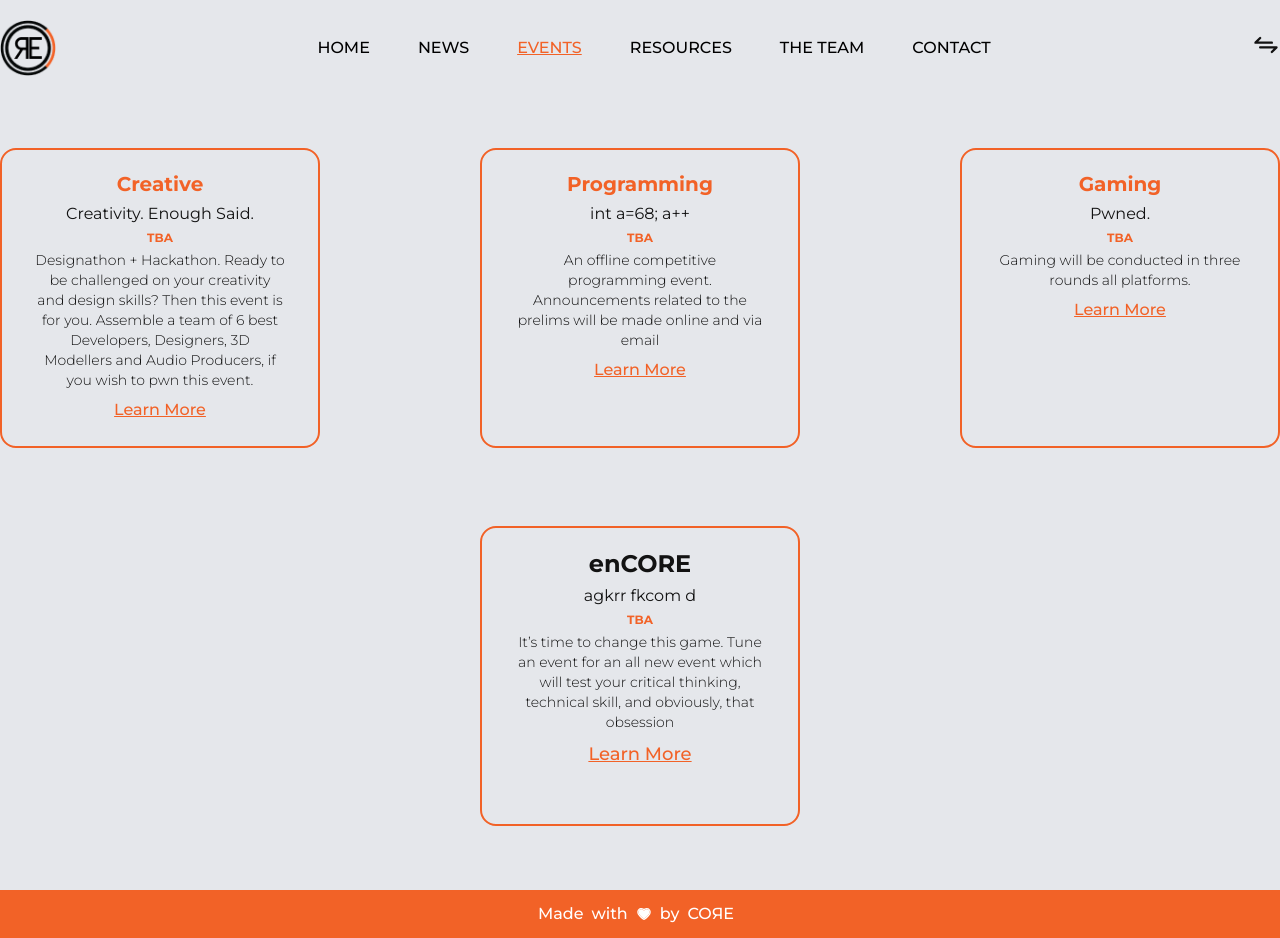
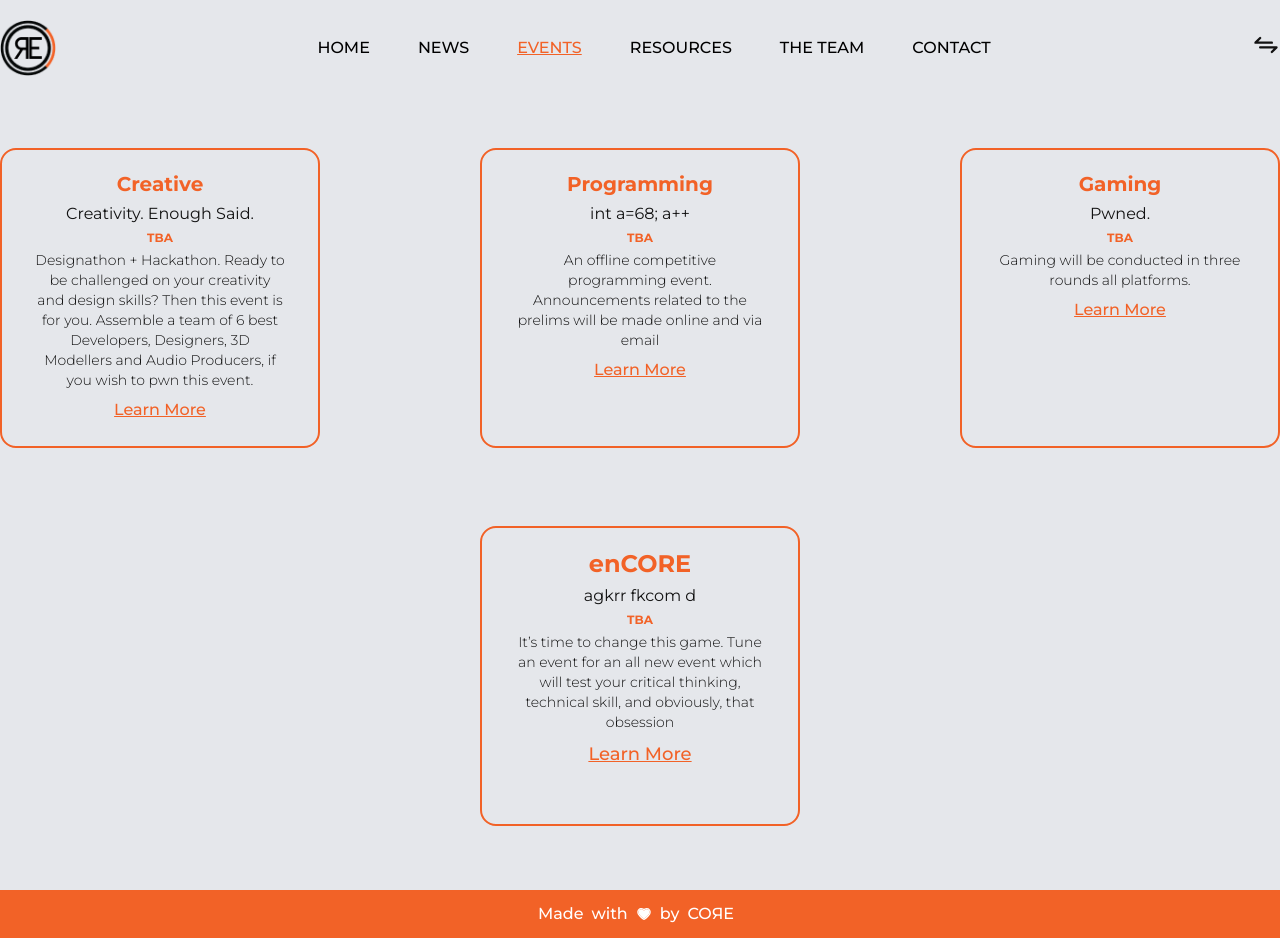
Before and after one commit to Jai-Nanda/core16-website, a Next.js app: page /events in a window 1280 px wide. Built offline with nearby package versions, Linux system fonts and the light colour scheme.

Commit message:
Update events.tsx

```diff
--- a/pages/events.tsx
+++ b/pages/events.tsx
@@ -40,7 +40,7 @@ export default function events() {
   <div key={date} className='mt-[3%]  w-80 h-[300px] border-[2px] border-primary-color rounded-2xl '>
  <div className="h-full w-full rounded-xl">
 <div className='flex flex-col justify-center items-center pt-5'>
-      <h2 className='font-semibold text-2xl text-center'>{title}</h2>
+      <h2 className='font-semibold text-2xl text-center text-primary-color'>{title}</h2>
       <h2 className='mt-1 text-center'>{note}</h2>
       <h4 className='mt-1 text-center font-semibold text-xs text-primary-color'>{date}</h4>
       <p className='font-light text-center text-sm max-w-[250px] mt-1 '>{desc} </p>
```
